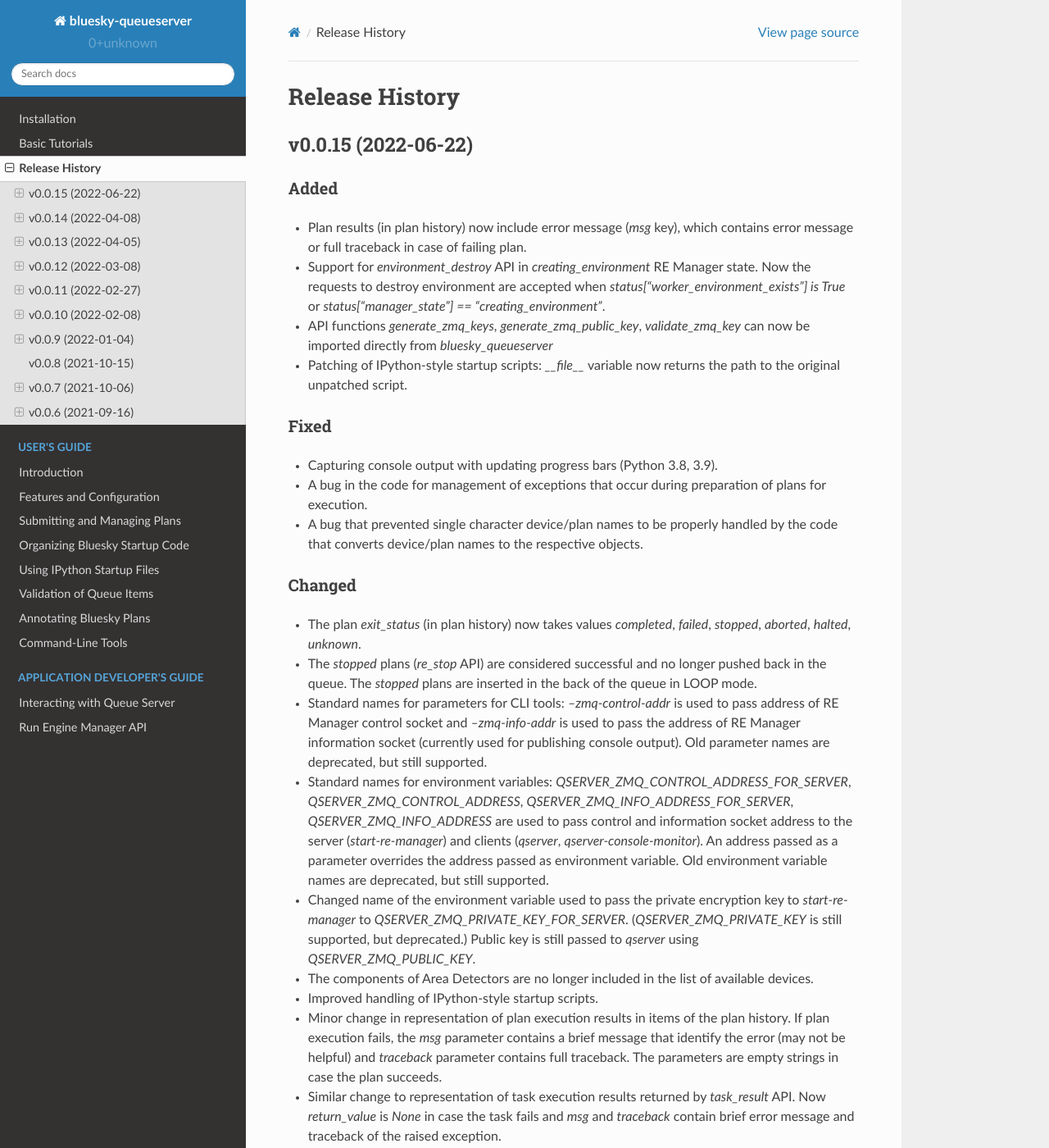
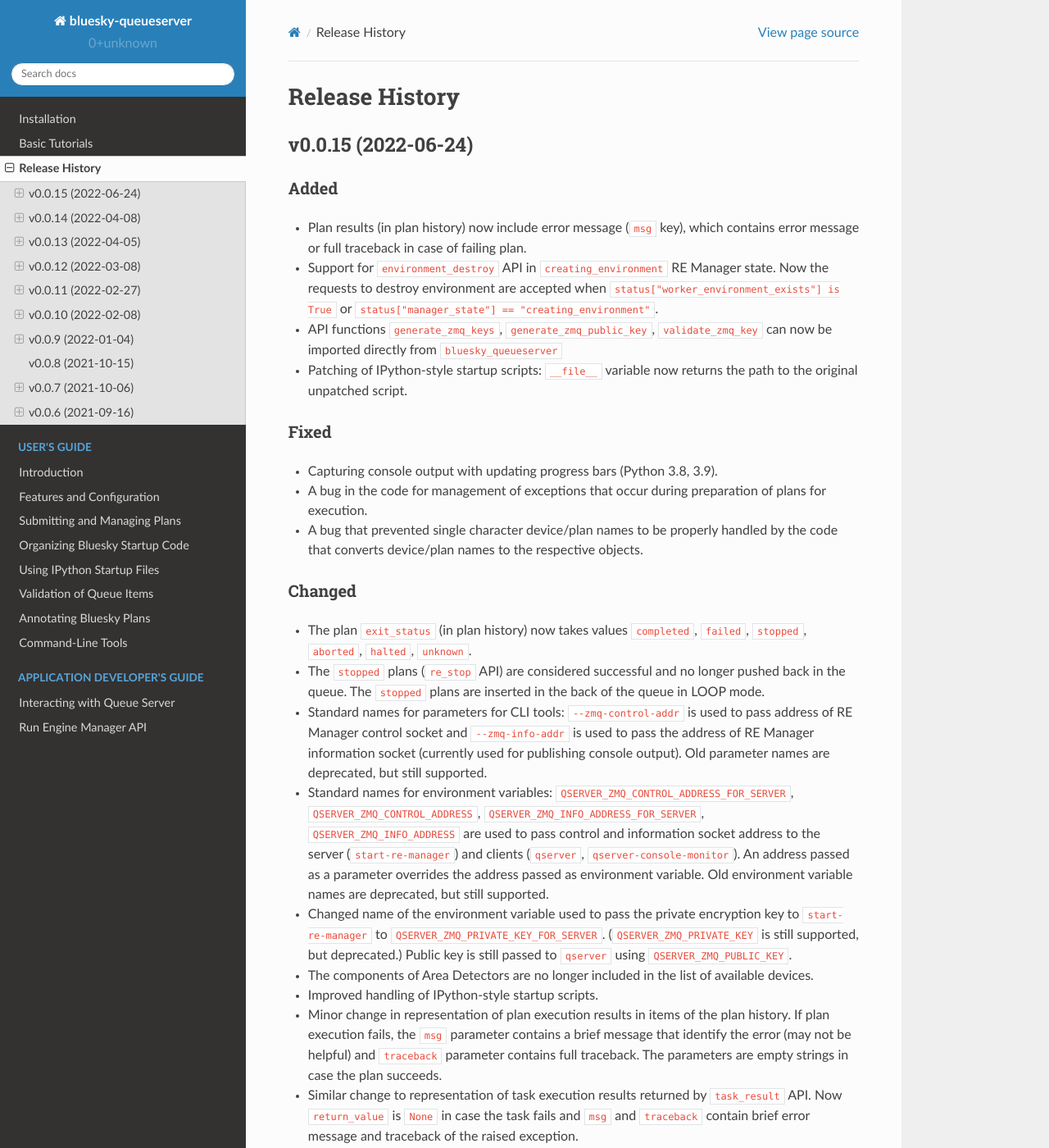
Before and after one commit to bluesky/bluesky-queueserver, a Sphinx documentation site: the page built from docs/source/release_history.rst, in a window 1280 px wide and 1400 px high. Shown: the whole window at 82% size. Built offline with Sphinx 7.4.7 and the Read the Docs theme 2.0.0, drawn with Linux system fonts in a browser that asks for light colours.

Commit message:
DOC: formatting of release history

```diff
--- a/docs/source/release_history.rst
+++ b/docs/source/release_history.rst
@@ -2,23 +2,23 @@
 Release History
 ===============
 
-v0.0.15 (2022-06-22)
+v0.0.15 (2022-06-24)
 ====================
 
 Added
 -----
 
-- Plan results (in plan history) now include error message (`msg` key), which contains error message or
+- Plan results (in plan history) now include error message (``msg`` key), which contains error message or
   full traceback in case of failing plan.
 
-- Support for `environment_destroy` API in `creating_environment` RE Manager state. Now the requests
-  to destroy environment are accepted when `status["worker_environment_exists"] is True` or
-  `status["manager_state"] == "creating_environment"`.
+- Support for ``environment_destroy`` API in ``creating_environment`` RE Manager state. Now the requests
+  to destroy environment are accepted when ``status["worker_environment_exists"] is True`` or
+  ``status["manager_state"] == "creating_environment"``.
 
-- API functions `generate_zmq_keys`, `generate_zmq_public_key`, `validate_zmq_key` can now be imported
-  directly from `bluesky_queueserver`
+- API functions ``generate_zmq_keys``, ``generate_zmq_public_key``, ``validate_zmq_key`` can now be imported
+  directly from ``bluesky_queueserver``
 
-- Patching of IPython-style startup scripts: `__file__` variable now returns the path to the original unpatched script.
+- Patching of IPython-style startup scripts: ``__file__`` variable now returns the path to the original unpatched script.
 
 Fixed
 -----
@@ -33,37 +33,37 @@
 Changed
 -------
 
-- The plan `exit_status` (in plan history) now takes values `completed`, `failed`, `stopped`, `aborted`,
-  `halted`, `unknown`.
+- The plan ``exit_status`` (in plan history) now takes values ``completed``, ``failed``, ``stopped``, ``aborted``,
+  ``halted``, ``unknown``.
 
-- The `stopped` plans (`re_stop` API) are considered successful and no longer pushed back in the queue.
-  The `stopped` plans are inserted in the back of the queue in LOOP mode.
+- The ``stopped`` plans (``re_stop`` API) are considered successful and no longer pushed back in the queue.
+  The ``stopped`` plans are inserted in the back of the queue in LOOP mode.
 
-- Standard names for parameters for CLI tools: `--zmq-control-addr` is used to pass address of RE Manager
-  control socket and `--zmq-info-addr` is used to pass the address of RE Manager information socket
+- Standard names for parameters for CLI tools: ``--zmq-control-addr`` is used to pass address of RE Manager
+  control socket and ``--zmq-info-addr`` is used to pass the address of RE Manager information socket
   (currently used for publishing console output). Old parameter names are deprecated, but still supported.
 
-- Standard names for environment variables: `QSERVER_ZMQ_CONTROL_ADDRESS_FOR_SERVER`,
-  `QSERVER_ZMQ_CONTROL_ADDRESS`, `QSERVER_ZMQ_INFO_ADDRESS_FOR_SERVER`, `QSERVER_ZMQ_INFO_ADDRESS`
-  are used to pass control and information socket address to the server (`start-re-manager`) and clients
-  (`qserver`, `qserver-console-monitor`). An address passed as a parameter overrides the address passed as
+- Standard names for environment variables: ``QSERVER_ZMQ_CONTROL_ADDRESS_FOR_SERVER``,
+  ``QSERVER_ZMQ_CONTROL_ADDRESS``, ``QSERVER_ZMQ_INFO_ADDRESS_FOR_SERVER``, ``QSERVER_ZMQ_INFO_ADDRESS``
+  are used to pass control and information socket address to the server (``start-re-manager``) and clients
+  (``qserver``, ``qserver-console-monitor``). An address passed as a parameter overrides the address passed as
   environment variable. Old environment variable names are deprecated, but still supported.
 
-- Changed name of the environment variable used to pass the private encryption key to `start-re-manager`
-  to `QSERVER_ZMQ_PRIVATE_KEY_FOR_SERVER`. (`QSERVER_ZMQ_PRIVATE_KEY` is still supported, but deprecated.)
-  Public key is still passed to `qserver` using `QSERVER_ZMQ_PUBLIC_KEY`.
+- Changed name of the environment variable used to pass the private encryption key to ``start-re-manager``
+  to ``QSERVER_ZMQ_PRIVATE_KEY_FOR_SERVER``. (``QSERVER_ZMQ_PRIVATE_KEY`` is still supported, but deprecated.)
+  Public key is still passed to ``qserver`` using ``QSERVER_ZMQ_PUBLIC_KEY``.
 
 - The components of Area Detectors are no longer included in the list of available devices.
 
 - Improved handling of IPython-style startup scripts.
 
 - Minor change in representation of plan execution results in items of the plan history.
-  If plan execution fails, the `msg` parameter contains a brief message that identify the error
-  (may not be helpful) and `traceback` parameter contains full traceback. The parameters are empty strings
+  If plan execution fails, the ``msg`` parameter contains a brief message that identify the error
+  (may not be helpful) and ``traceback`` parameter contains full traceback. The parameters are empty strings
   in case the plan succeeds.
 
-- Similar change to representation of task execution results returned by `task_result` API. Now `return_value`
-  is `None` in case the task fails and `msg` and `traceback` contain brief error message and traceback
+- Similar change to representation of task execution results returned by ``task_result`` API. Now ``return_value``
+  is ``None`` in case the task fails and ``msg`` and ``traceback`` contain brief error message and traceback
   of the raised exception.
 
 - Improved default handling of strings in the parameter processing code. Now any string (any combination
```
